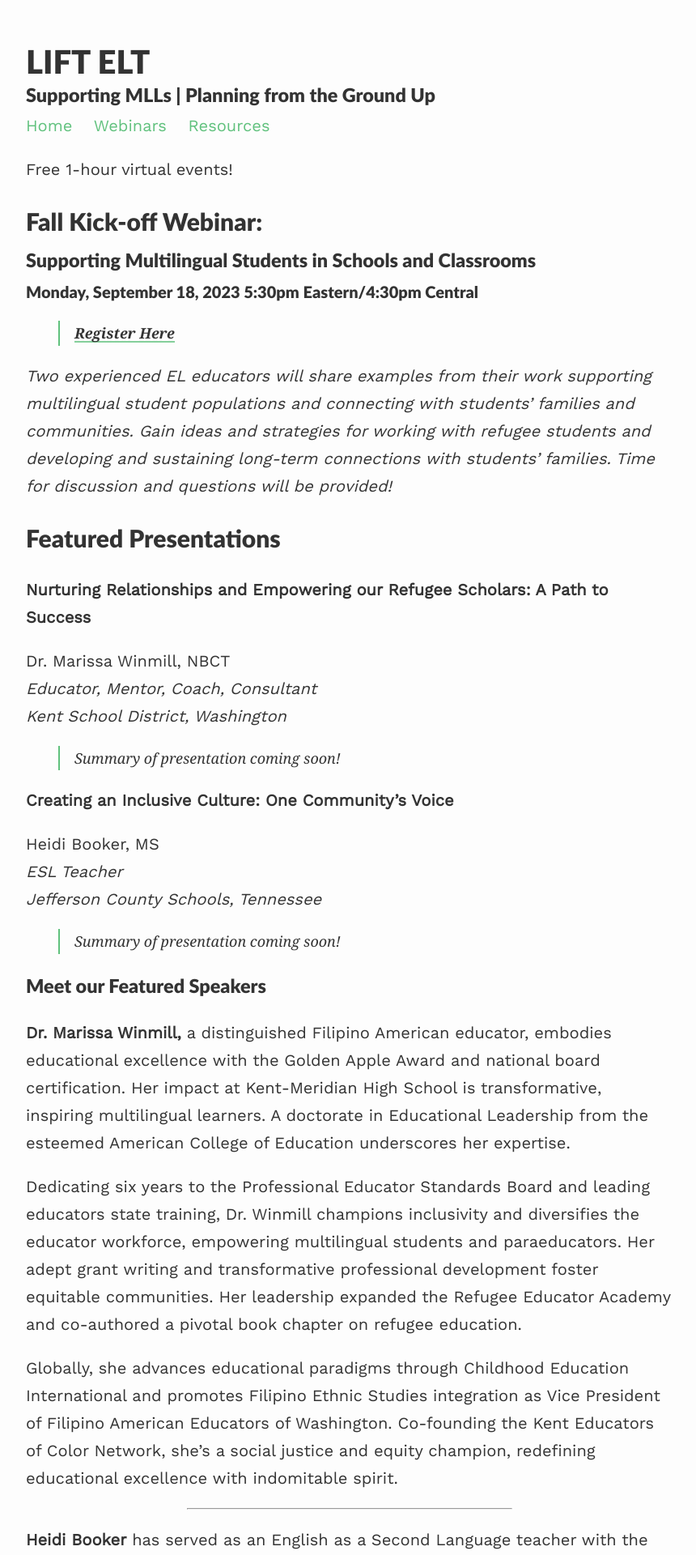
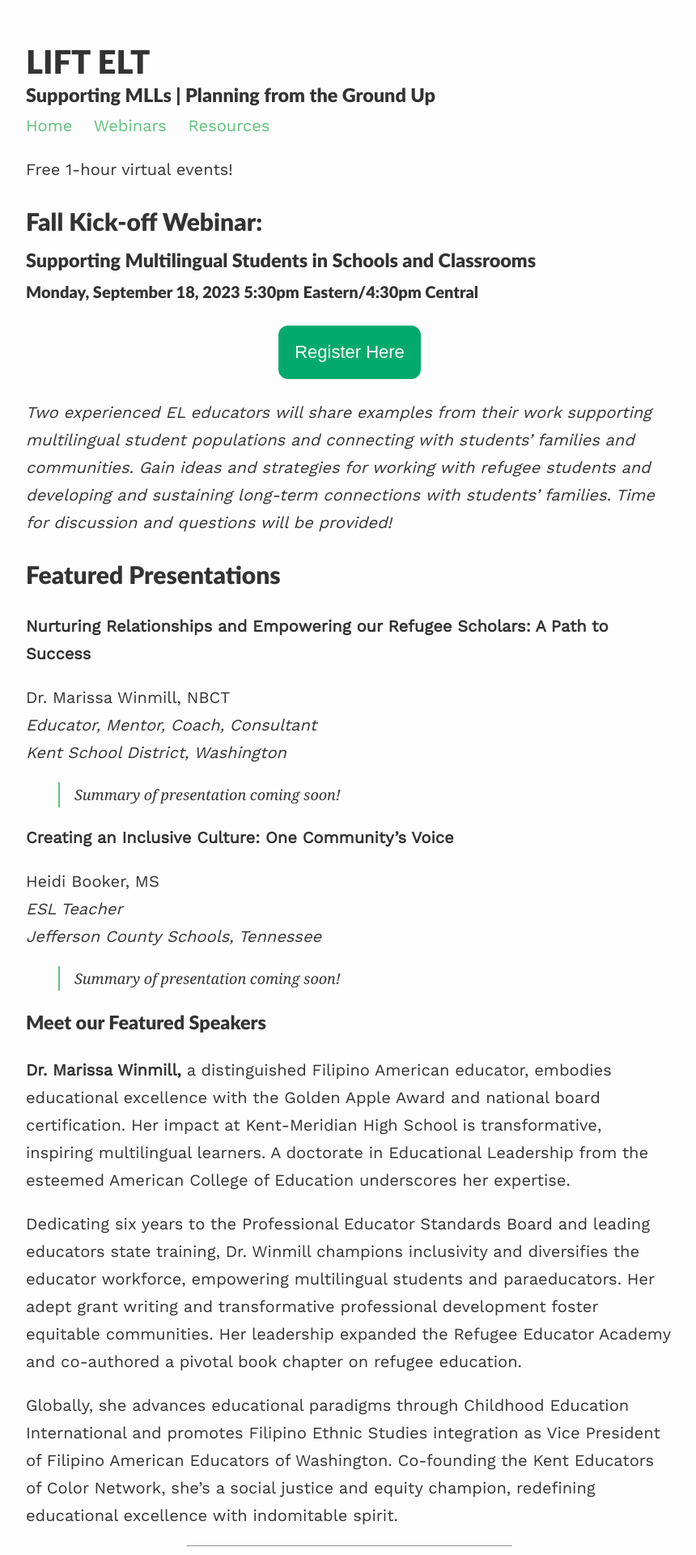
Before and after one commit to lift-elt/lift-elt.github.io, a Jekyll site: the page built from _webinars/fall2023webinars.md, in a window 1280 px wide. Shown: the top 1920 px of the page at 81% size, without its empty margins (208-1068 px from the left). Built offline with Jekyll 4.4.1, drawn with Linux system fonts in a browser that asks for light colours; nearby versions of some CDN libraries.

Commit message:
pretty button

```diff
--- a/_webinars/fall2023webinars.md
+++ b/_webinars/fall2023webinars.md
@@ -11,8 +11,7 @@ Free 1-hour virtual events!
 
 #### Monday, September 18, 2023 5:30pm Eastern/4:30pm Central
 
-> [***Register Here***](https://forms.gle/mbiWYcfNFgBuLfbx8){: .btn}
-
+<p style="text-align: center;"><input class="register-button" type="button" onclick="location.href='https://forms.gle/mbiWYcfNFgBuLfbx8';" value="Register Here" /></p>
 
 *Two experienced EL educators will share examples from their work supporting multilingual student populations and connecting with students' families and communities. Gain ideas and strategies for working with refugee students and developing and sustaining long-term connections with students' families. Time for discussion and questions will be provided!*
 
--- a/assets/css/main.scss
+++ b/assets/css/main.scss
@@ -34,3 +34,21 @@ $on-laptop: 1000px;
 .profile {
   border-style: hidden;
 }
+
+.register-button {
+  border-radius: 12px;
+  background-color: #04aa6d;
+  border: none;
+  color: white;
+  padding: 20px;
+  text-align: center;
+  text-decoration: none;
+  display: inline-block;
+  font-size: 22px;
+  margin: 4px 2px;
+}
+
+input.register-button:hover {
+  background: lightgreen;
+  color: black;
+}
```
